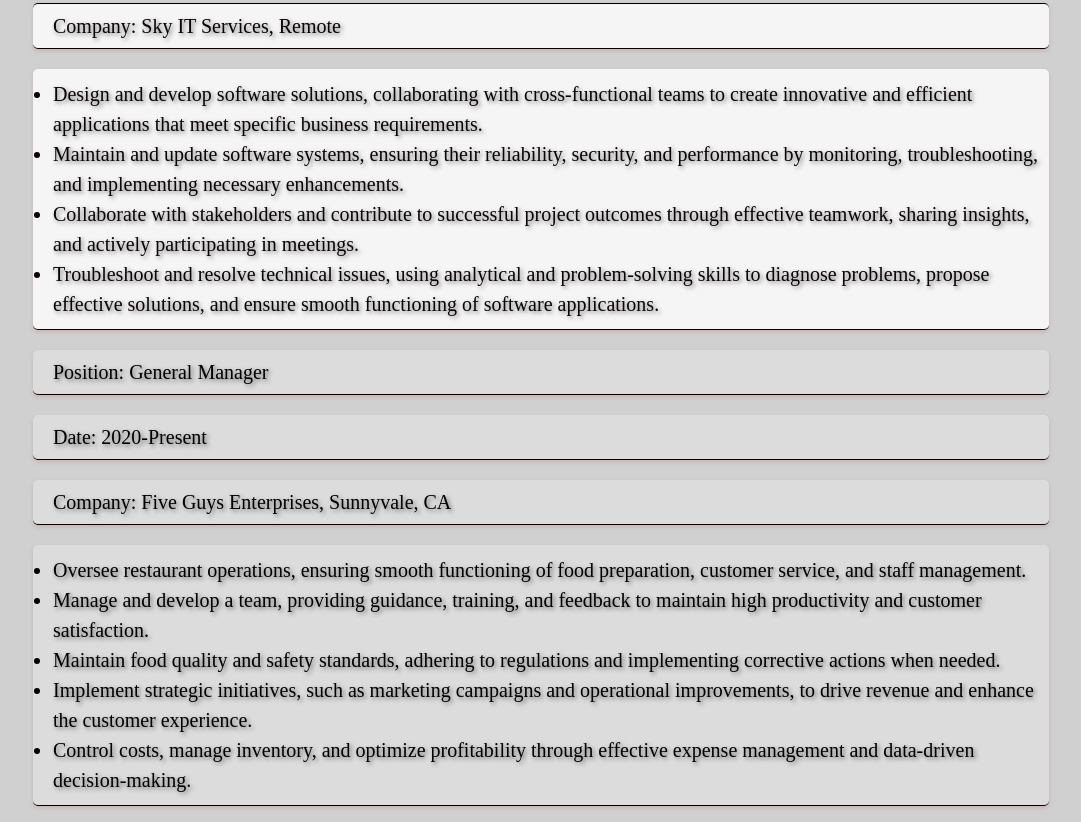
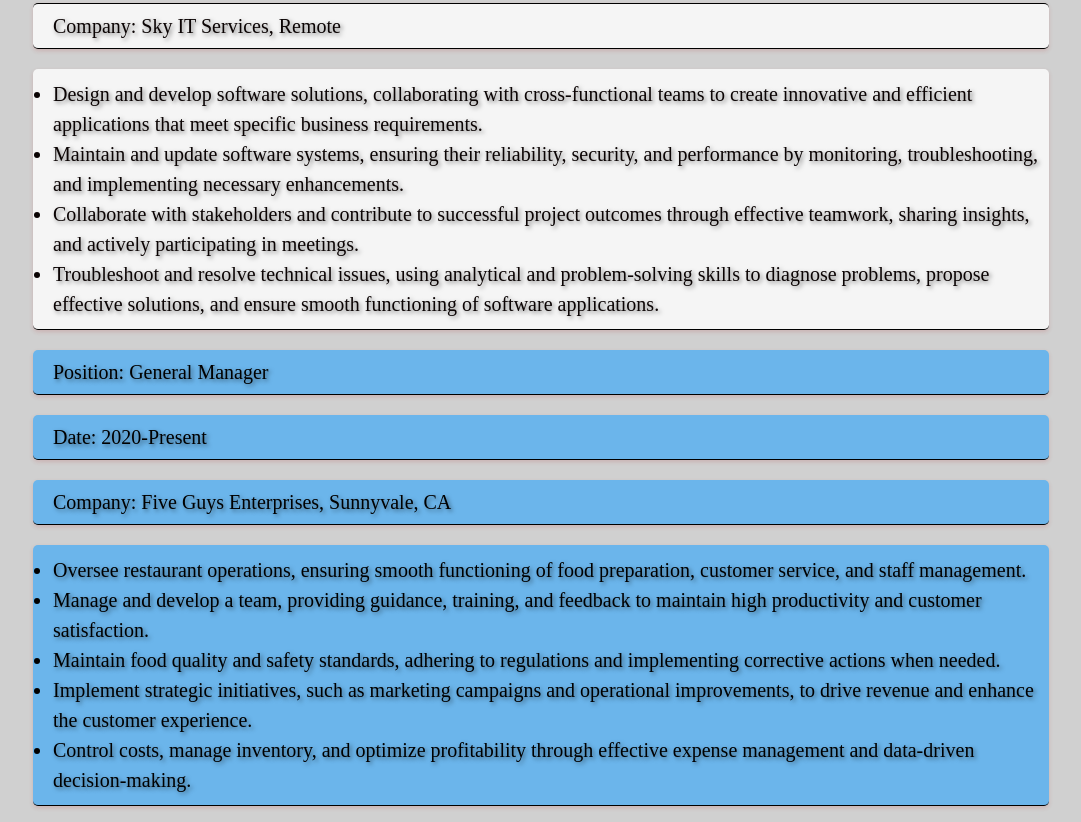
Before and after one commit to AdamSabry1233/project-portfolio, a website: page index.html in a window 1280 px wide. Shown: the part 2840-3662 px from the top of the page, without its empty margins (149-1230 px from the left). Drawn offline with nearby package versions, Linux system fonts and the light colour scheme.

Commit message:
another color change

```diff
--- a/portfoliostyles.css
+++ b/portfoliostyles.css
@@ -148,7 +148,7 @@
         box-shadow: 0 2px 4px rgba(187, 65, 65, 0.2);
         padding-left: 20px; /* Adjust the value as needed */
         color: black; /* Change the font color to red */
-        background-color:gainsboro; /* Change the background color to light gray */
+        background-color:rgba(68, 171, 245, 0.717); /* Change the background color to light gray */
         border-bottom: 1px solid #000000; /* Add a bottom border */
         padding-bottom: 10px; /* Adjust the value as needed */
 
```
